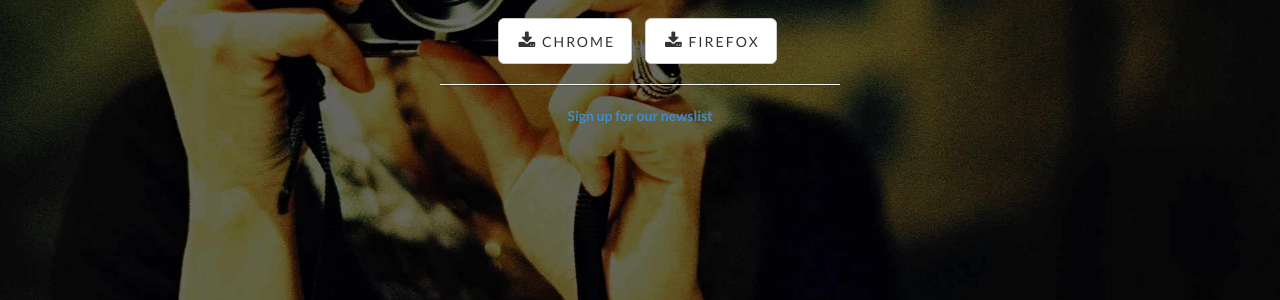
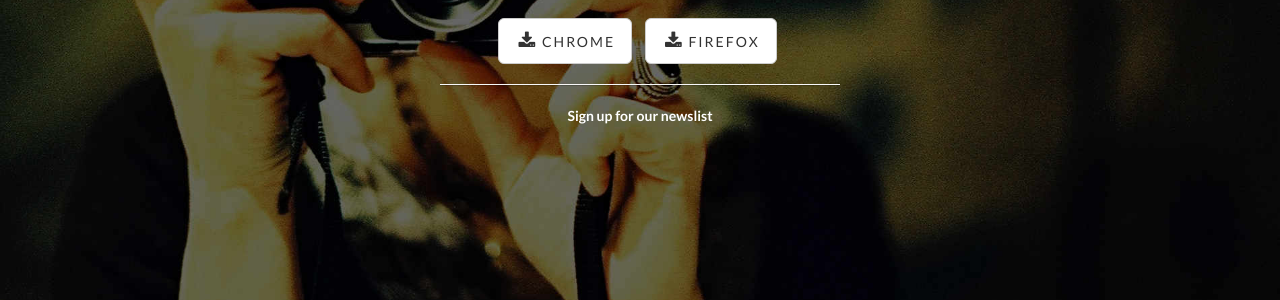
Before and after one commit to commonsmachinery/elogio, a Jekyll site: the page built from index.html, in a window 1280 px wide. Shown: the part 425-725 px from the top of the page. Built offline with Jekyll 4.4.1, drawn with Linux system fonts in a browser that asks for light colours.

Commit message:
White, not blue.

```diff
--- a/_includes/header.html
+++ b/_includes/header.html
@@ -17,7 +17,7 @@
                         {% endfor %}
                     </ul>
                     <hr class="intro-divider">
-                    <a href="/newslist/">Sign up for our newslist</a>
+                    <a style="color: white" href="/newslist/">Sign up for our newslist</a>
                 </div>
             </div>
         </div>
```
